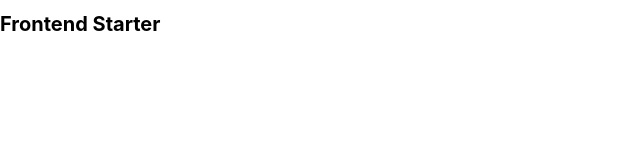
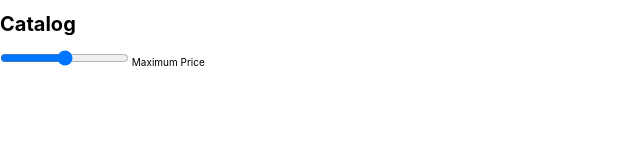
Before and after one commit to dubymarjtr/render-catalog, a website: page index.html in a window 1280 px wide. Shown: the whole page, without its empty margins (0-640 px from the left). Drawn offline with nearby package versions, Linux system fonts and the light colour scheme.

Commit message:
feat: :art: HTML5 structure

```diff
--- a/index.html
+++ b/index.html
@@ -11,10 +11,18 @@
 
     <link rel="stylesheet" href="style.css" />
 
-    <title>Frontend Starter</title>
+    <title>Render Catalog</title>
   </head>
   <body>
-    <h1>Frontend Starter</h1>
+    <h1>Catalog</h1>
+
+    <div class="container">
+      <div>
+        <input type="range" id="min-price" min="1" max="400" />
+        <label for="font-size">Maximum Price</label>
+      </div>
+    </div>
+
     <script src="./scripts.js" type="module"></script>
   </body>
 </html>
```
